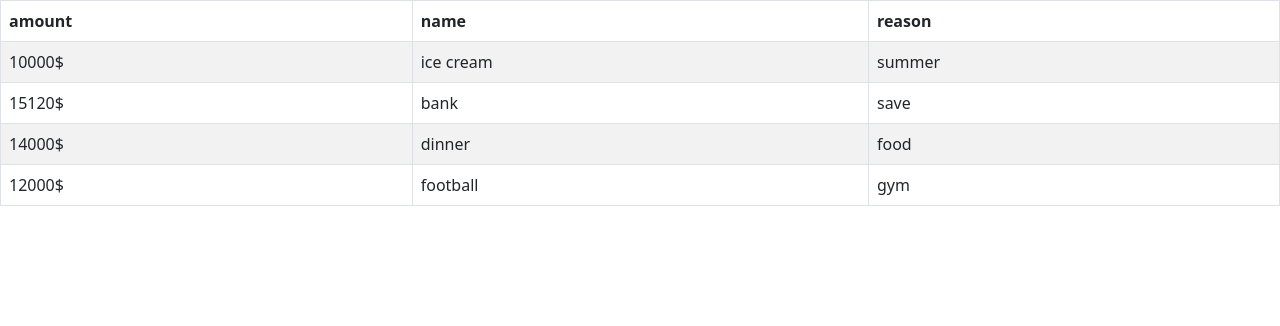
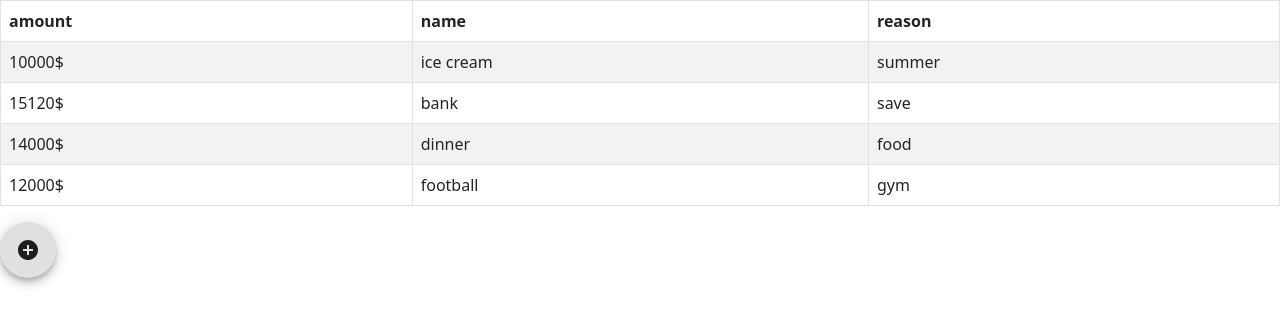
Before and after one commit to beiranvand-karim/cost-tracker, a React (Create React App) app: page / in a window 1280 px wide. Shown: the top 326 px of the page. Built offline with nearby package versions, Linux system fonts and the light colour scheme.

Commit message:
added fab

```diff
--- a/src/App.js
+++ b/src/App.js
@@ -1,6 +1,8 @@
 import { makeStyles } from '@material-ui/styles';
 import { useState } from 'react';
 import * as ReactBootStarp from 'react-bootstrap'
+import Fab from '@material-ui/core/Fab'
+import AddCircleIcon from '@material-ui/icons/AddCircle'
 
 
 const useStyle = makeStyles({
@@ -53,6 +55,10 @@ const App = () => {
              {annaCost.map(renderCosts)}
             </tbody>
       </ReactBootStarp.Table>
+      <Fab>
+        <AddCircleIcon />
+
+      </Fab>
 
     </div>
   );
```
